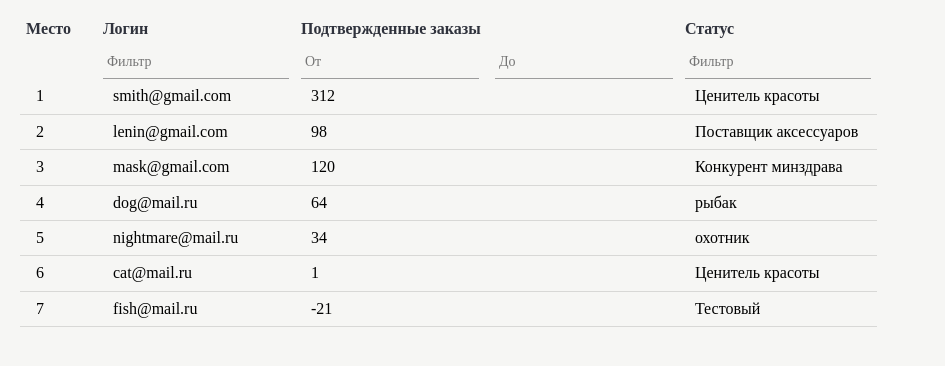
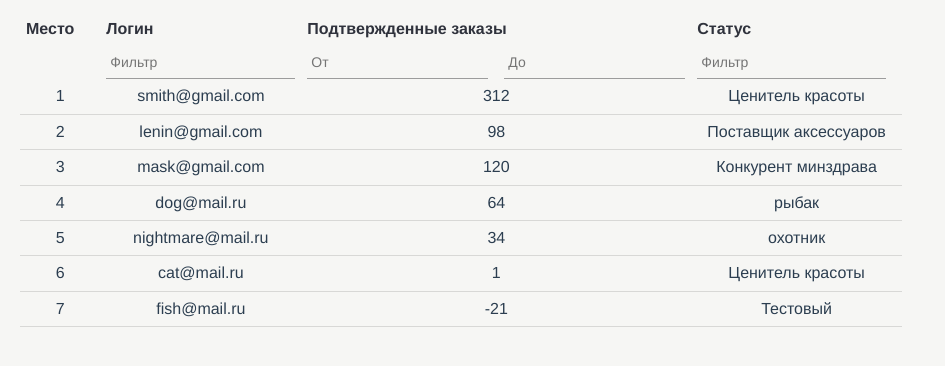
Before and after one commit to EgorFront/simpleTable, a Vue app: page / in a window 1280 px wide. Shown: the top 366 px of the page, without its empty margins (0-945 px from the left). Built offline with nearby package versions, Linux system fonts and the light colour scheme.

Commit message:
Добавление vuex & vue-router Минорные изменения для изменения кода с учетом этих библиотек

```diff
--- a/package.json
+++ b/package.json
@@ -12,11 +12,15 @@
     "@babel/plugin-proposal-optional-chaining": "^7.13.8",
     "core-js": "^3.6.5",
     "normalize.css": "^8.0.1",
-    "vue": "^2.6.11"
+    "vue": "^2.6.11",
+    "vue-router": "^3.2.0",
+    "vuex": "^3.4.0"
   },
   "devDependencies": {
     "@vue/cli-plugin-babel": "~4.5.0",
     "@vue/cli-plugin-eslint": "~4.5.0",
+    "@vue/cli-plugin-router": "~4.5.0",
+    "@vue/cli-plugin-vuex": "~4.5.0",
     "@vue/cli-service": "~4.5.0",
     "@vue/eslint-config-prettier": "^6.0.0",
     "babel-eslint": "^10.1.0",
--- a/src/App.vue
+++ b/src/App.vue
@@ -1,154 +1,18 @@
 <template>
   <div id="app">
-    <div class="container">
-      <custom-table :headers="table.headers" :data="table.data">
-        <template #body="{ sortValues }">
-          <tbody>
-            <tr v-for="row in sortValues" :key="row.id">
-              <td>{{ row.number }}</td>
-              <td>{{ row.login }}</td>
-              <td>{{ row.orders }}</td>
-              <td>{{ row.status }}</td>
-            </tr>
-          </tbody>
-        </template>
-      </custom-table>
-    </div>
+    <router-view />
   </div>
 </template>
 
-<script>
-import CustomTable from './components/table/custom-table'
-
-const mockData = [
-  {
-    id: '1',
-    number: 1,
-    login: 'smith@gmail.com',
-    orders: 312,
-    status: 'Ценитель красоты',
-  },
-  {
-    id: '2',
-    number: 2,
-    login: 'lenin@gmail.com',
-    orders: 98,
-    status: 'Поставщик аксессуаров',
-  },
-  {
-    id: '3',
-    number: 3,
-    login: 'mask@gmail.com',
-    orders: 120,
-    status: 'Конкурент минздрава',
-  },
-  {
-    id: '4',
-    number: 4,
-    login: 'dog@mail.ru',
-    orders: 64,
-    status: 'рыбак',
-  },
-  {
-    id: '5',
-    number: 5,
-    login: 'nightmare@mail.ru',
-    orders: 34,
-    status: 'охотник',
-  },
-  {
-    id: '6',
-    number: 6,
-    login: 'cat@mail.ru',
-    orders: 1,
-    status: 'Ценитель красоты',
-  },
-  {
-    id: '7',
-    number: 7,
-    login: 'fish@mail.ru',
-    orders: -21,
-    status: 'Тестовый',
-  },
-]
-
-const fetchData = () =>
-  new Promise((res) => {
-    setTimeout(() => {
-      res(mockData)
-    }, 400)
-  })
-
-export default {
-  name: 'App',
-  components: {
-    CustomTable,
-  },
-
-  data() {
-    return {
-      table: {
-        headers: [
-          {
-            name: 'number',
-            text: 'Место',
-          },
-          {
-            name: 'login',
-            text: 'Логин',
-
-            filter: 'default',
-          },
-          {
-            name: 'orders',
-            text: 'Подтвержденные заказы',
-
-            filter: 'between',
-          },
-          {
-            name: 'status',
-            text: 'Статус',
-
-            filter: 'default',
-          },
-        ],
-        data: [],
-      },
-    }
-  },
-
-  created() {
-    this.fetchTableData()
-  },
-
-  methods: {
-    async fetchTableData() {
-      try {
-        const data = await fetchData()
-        this.table.data = data
-      } catch (error) {
-        console.error(error)
-      }
-    },
-  },
-}
-</script>
-
 <style lang="scss">
-@import '~normalize.css/normalize.css';
-
-* {
-  box-sizing: border-box;
-}
-
 #app {
   // TODO: fix vh units on ios
   min-height: 100vh;
+  font-family: Avenir, Helvetica, Arial, sans-serif;
+  color: #2c3e50;
+  text-align: center;
   background-color: #f6f6f4;
-}
-
-.container {
-  padding: 20px;
-  overflow-x: auto;
+  -webkit-font-smoothing: antialiased;
+  -moz-osx-font-smoothing: grayscale;
 }
 </style>
--- a/src/main.js
+++ b/src/main.js
@@ -1,8 +1,12 @@
-import Vue from "vue";
-import App from "./App.vue";
+import Vue from 'vue'
+import App from './App.vue'
+import router from './router'
+import store from './store'
 
-Vue.config.productionTip = false;
+Vue.config.productionTip = false
 
 new Vue({
-  render: h => h(App)
-}).$mount("#app");
+  router,
+  store,
+  render: (h) => h(App),
+}).$mount('#app')
--- /dev/null
+++ b/src/router/index.js
@@ -0,0 +1,20 @@
+import Vue from 'vue'
+import VueRouter from 'vue-router'
+import Home from '../views/Home.vue'
+
+Vue.use(VueRouter)
+
+const routes = [
+  {
+    path: '',
+    name: 'Home',
+    component: Home,
+  },
+]
+
+const router = new VueRouter({
+  routes,
+  mode: 'history',
+})
+
+export default router
--- /dev/null
+++ b/src/store/index.js
@@ -0,0 +1,87 @@
+import Vue from 'vue'
+import Vuex from 'vuex'
+
+Vue.use(Vuex)
+
+const mockData = [
+  {
+    id: '1',
+    number: 1,
+    login: 'smith@gmail.com',
+    orders: 312,
+    status: 'Ценитель красоты',
+  },
+  {
+    id: '2',
+    number: 2,
+    login: 'lenin@gmail.com',
+    orders: 98,
+    status: 'Поставщик аксессуаров',
+  },
+  {
+    id: '3',
+    number: 3,
+    login: 'mask@gmail.com',
+    orders: 120,
+    status: 'Конкурент минздрава',
+  },
+  {
+    id: '4',
+    number: 4,
+    login: 'dog@mail.ru',
+    orders: 64,
+    status: 'рыбак',
+  },
+  {
+    id: '5',
+    number: 5,
+    login: 'nightmare@mail.ru',
+    orders: 34,
+    status: 'охотник',
+  },
+  {
+    id: '6',
+    number: 6,
+    login: 'cat@mail.ru',
+    orders: 1,
+    status: 'Ценитель красоты',
+  },
+  {
+    id: '7',
+    number: 7,
+    login: 'fish@mail.ru',
+    orders: -21,
+    status: 'Тестовый',
+  },
+]
+
+const table = {
+  namespaced: true,
+  state: () => ({
+    tableData: [],
+  }),
+  getters: {
+    getTableData: (state) => state.tableData,
+  },
+  mutations: {
+    setTableData: (state, payload) => (state.tableData = payload),
+  },
+  actions: {
+    async fetchTableData() {
+      return new Promise((res) => {
+        setTimeout(() => {
+          res(mockData)
+        }, 400)
+      })
+    },
+  },
+}
+
+export default new Vuex.Store({
+  state: {},
+  mutations: {},
+  actions: {},
+  modules: {
+    table,
+  },
+})
--- a/src/utils/location.js
+++ b/src/utils/location.js
@@ -4,7 +4,7 @@ function addParamUrl(key, value) {
   window.history.replaceState(null, null, url)
 }
 
-function deleteParamUrl(key, value) {
+function deleteParamUrl(key) {
   const url = new URL(window.location.href)
   url.searchParams.delete(key)
   window.history.replaceState(null, null, url)
--- /dev/null
+++ b/src/views/Home.vue
@@ -0,0 +1,80 @@
+<template>
+  <div class="container">
+    <custom-table :headers="table.headers" :data="table.data">
+      <template #body="{ sortValues }">
+        <tbody>
+          <tr v-for="row in sortValues" :key="row.id">
+            <td>{{ row.number }}</td>
+            <td>{{ row.login }}</td>
+            <td>{{ row.orders }}</td>
+            <td>{{ row.status }}</td>
+          </tr>
+        </tbody>
+      </template>
+    </custom-table>
+  </div>
+</template>
+
+<script>
+import CustomTable from '@/components/table/custom-table'
+
+export default {
+  name: 'Home',
+  components: {
+    CustomTable,
+  },
+  data() {
+    return {
+      table: {
+        headers: [
+          {
+            name: 'number',
+            text: 'Место',
+          },
+          {
+            name: 'login',
+            text: 'Логин',
+            filter: 'default',
+          },
+          {
+            name: 'orders',
+            text: 'Подтвержденные заказы',
+            filter: 'between',
+          },
+          {
+            name: 'status',
+            text: 'Статус',
+            filter: 'default',
+          },
+        ],
+        data: [],
+      },
+    }
+  },
+  created() {
+    this.fetchTableData()
+  },
+  methods: {
+    async fetchTableData() {
+      try {
+        const data = await this.$store.dispatch('table/fetchTableData')
+        this.table.data = data
+      } catch (error) {
+        console.error(error)
+      }
+    },
+  },
+}
+</script>
+
+<style lang="scss">
+@import '~normalize.css/normalize.css';
+* {
+  box-sizing: border-box;
+}
+
+.container {
+  padding: 20px;
+  overflow-x: auto;
+}
+</style>
```
Also changed, not shown: src/components/HelloWorld.vue (deleted, +0 -114 lines), 1 other file (tests, documents, lock files or other folders).
